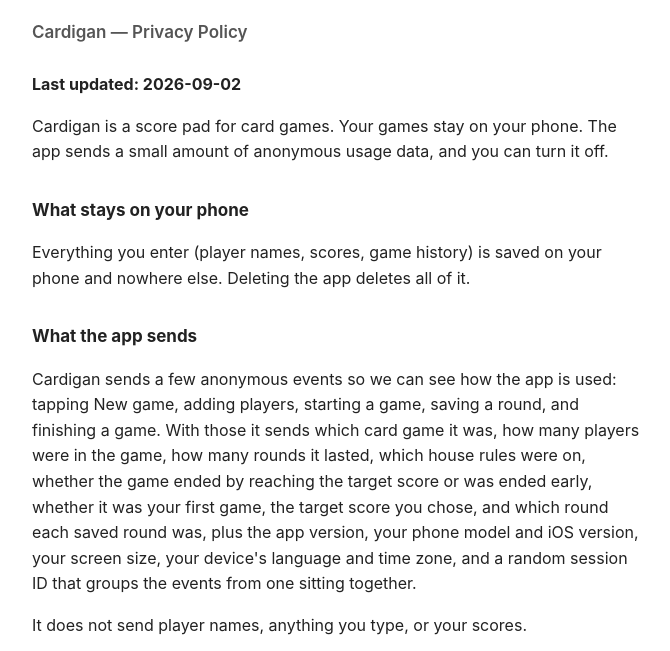
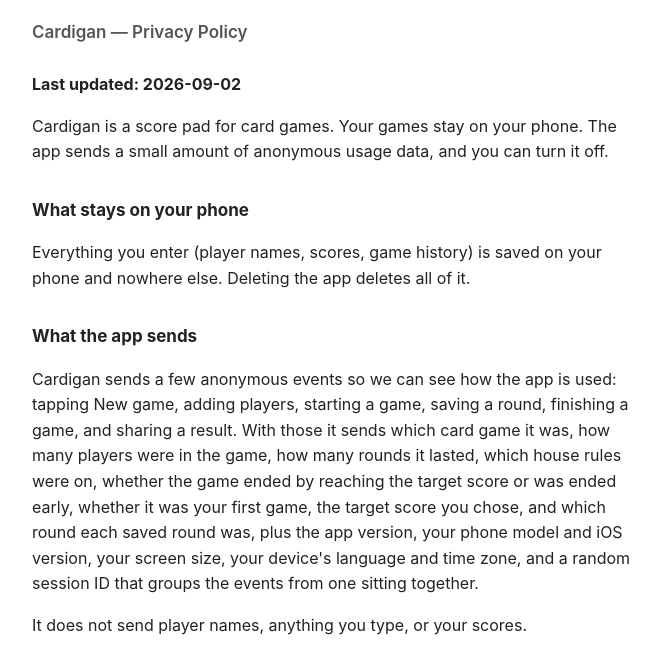
Before and after one commit to darcycsmall/cardigan, a plain HTML site: page index.html in a window 1280 px wide. Shown: the part 106-757 px from the top of the page, without its empty margins (304-974 px from the left). Drawn offline with Linux system fonts and the light colour scheme.

Commit message:
Disclose sharing a result
The app gains a Share control on a finished game: it hands the scores to
iOS's own share sheet as plain text the user can see. Add it to the event
enumeration, and say plainly that the sending is the user's, not the
app's — the section already denies that Cardigan sends scores anywhere,
and that denial stays true.

Co-Authored-By: Claude Opus 5 (1M context) <noreply@anthropic.com>
Claude-Session: https://claude.ai/code/session_01ABW3R1gRaoe997a1qzcFZS

```diff
--- a/index.html
+++ b/index.html
@@ -51,15 +51,18 @@ footer{margin-top:56px;font-size:13px;color:#777}
 
   <h2>What the app sends</h2>
   <p>Cardigan sends a few anonymous events so we can see how the app is used: tapping New
-  game, adding players, starting a game, saving a round, and finishing a game. With those it
-  sends which card game it was, how many players were in the game, how many rounds it
-  lasted, which house rules were on, whether the game ended by reaching the target score or
-  was ended early, whether it was your first game, the target score you chose, and which
-  round each saved round was, plus the app version, your phone model and iOS version, your
-  screen size, your device's language and time zone, and a random session ID that groups
-  the events from one sitting together.</p>
+  game, adding players, starting a game, saving a round, finishing a game, and sharing a
+  result. With those it sends which card game it was, how many players were in the game,
+  how many rounds it lasted, which house rules were on, whether the game ended by reaching
+  the target score or was ended early, whether it was your first game, the target score you
+  chose, and which round each saved round was, plus the app version, your phone model and
+  iOS version, your screen size, your device's language and time zone, and a random session
+  ID that groups the events from one sitting together.</p>
 
   <p>It does not send player names, anything you type, or your scores.</p>
+
+  <p>You can send a finished game's scores to someone yourself, using your phone's own
+  share sheet. Cardigan doesn't send them anywhere.</p>
 
   <p>There's no account and no sign-in, so none of this is linked to you. It's labelled with
   a random ID that isn't connected to your name, your email, your Apple ID, or any
```
